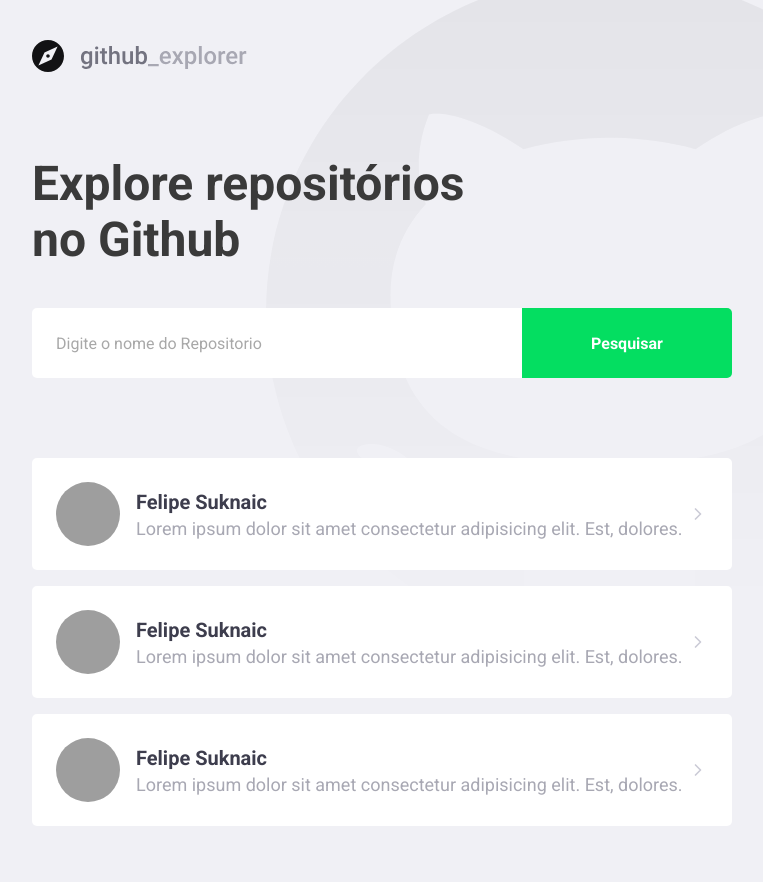
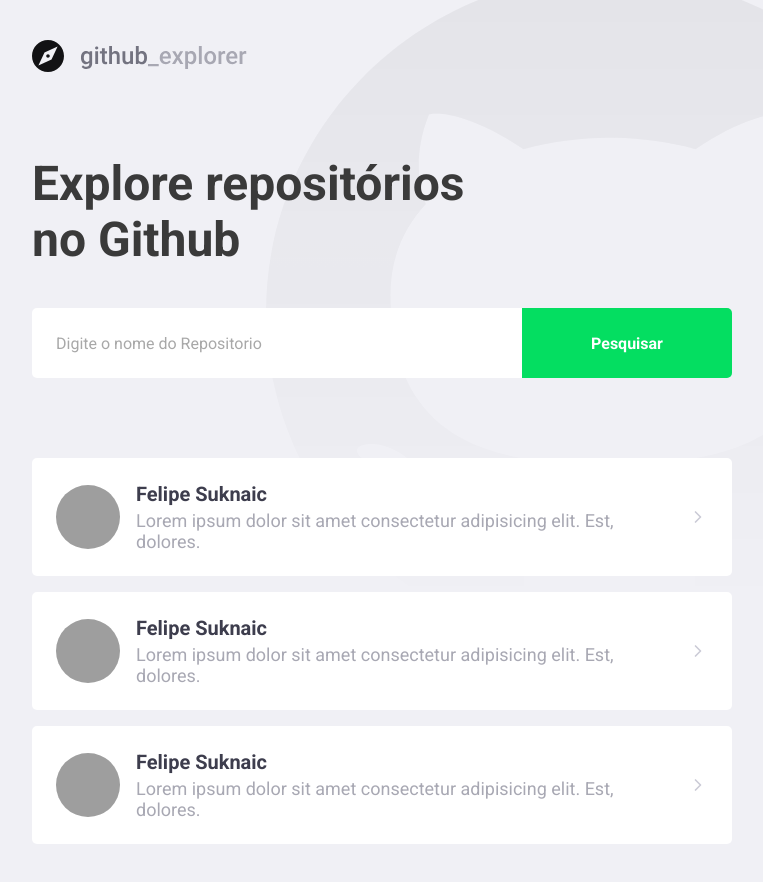
Before and after one commit to suknaic/githubExplorer, a React (Create React App) app: page / in a window 1280 px wide. Shown: the whole page, without its empty margins (148-911 px from the left). Built offline with nearby package versions, Linux system fonts and the light colour scheme; grey boxes are pictures that could not be loaded.

Commit message:
corrigi a listagem de repositorios

```diff
--- a/src/pages/Dashboar/styles.ts
+++ b/src/pages/Dashboar/styles.ts
@@ -77,7 +77,8 @@
     }
 
     div {
-      margin-left: 16px;
+      margin: 0 16px;
+      flex: 1;
 
       strong {
         font-size: 20px;
```
